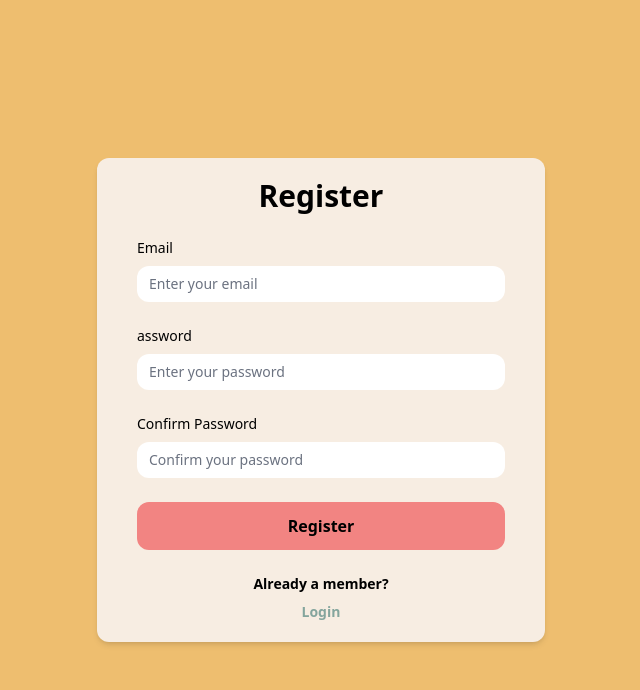
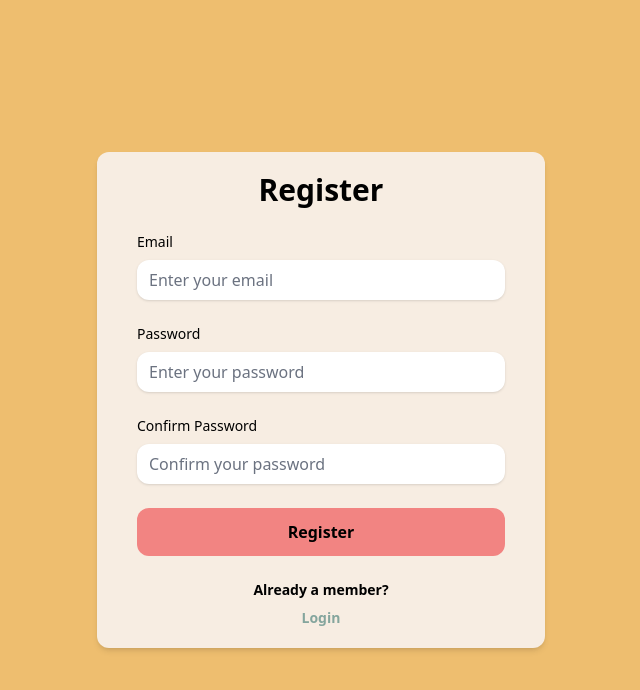
Before and after one commit to csesoc/trainee-1-23t1, a React (Vite) app in the folder frontend/: page /admin/auth/register in a window 1280 px wide. Shown: the top 690 px of the page, without its empty margins (319-959 px from the left). Built offline with nearby package versions, Linux system fonts and the light colour scheme.

Commit message:
Added input checking

```diff
--- a/frontend/src/pages/Details.tsx
+++ b/frontend/src/pages/Details.tsx
@@ -8,11 +8,11 @@ function Details () {
         <form>
           <div className="container flex items-start flex-col text-left">
             <label className="text-sm">Degree</label>
-            <input type="text" className="form-input w-full px-3 py-2 mt-2 rounded-xl border-0 text-sm" placeholder="What do you study?"></input>
+            <input type="text" className="form-input shadow w-full px-3 py-2 mt-2 rounded-xl border-0 text-sm" placeholder="What do you study?"></input>
             <label className="text-sm mt-4">Year of Study</label>
-            <input type="number" className="form-input w-full px-3 py-2 mt-2 rounded-xl border-0 text-sm" placeholder="1"></input>
+            <input type="number" className="form-input shadow w-full px-3 py-2 mt-2 rounded-xl border-0 text-sm" placeholder="1"></input>
             <label className="text-sm mt-4">WAM (optional)</label>
-            <select className="form-input w-full px-3 py-2 mt-2 rounded-xl border-0 text-sm" placeholder="Confirm your password">
+            <select className="form-input shadow w-full px-3 py-2 mt-2 rounded-xl border-0 text-sm" placeholder="Confirm your password">
               <option value="HD">none</option>
               <option value="HD">HD</option>
               <option value="HD">DN</option>
@@ -21,7 +21,7 @@ function Details () {
               <option value="HD">FL</option>
             </select>
             <label className="text-sm mt-4">MBTI (optional)</label>
-            <input type="text" className="form-input w-full px-3 py-2 mt-2 rounded-xl border-0 text-sm" placeholder="Your personality type"></input>
+            <input type="text" className="form-input shadow w-full px-3 py-2 mt-2 rounded-xl border-0 text-sm" placeholder="Your personality type"></input>
             <p className="text-xs mt-2">Your Myers-Brigg personality type. This will be used to measure compatability across possible partners.
               <a className="text-xs text-theme-blue" href="https://www.16personalities.com/" target="_blank"> Take the quiz here!</a>
             </p>
--- a/frontend/src/pages/Login.tsx
+++ b/frontend/src/pages/Login.tsx
@@ -1,9 +1,37 @@
 import { useNavigate } from 'react-router-dom';
+import React from 'react';
 
 function Login () {
+  const [email, setEmail] = React.useState('');
+  const [password, setPassword] = React.useState('');
   const navigate = useNavigate();
+
   const navToRegister = () => {
     navigate('/admin/auth/register');
+  }
+
+  const onSubmit = () => {
+    if (email && password) {
+      console.log("yay");
+      // submit(email, password);
+    }
+  }
+
+  const checkEmail = () => {
+    const input = document.getElementById('email-input');
+    if (!RegExp('^.+\@.+\..+$').test(email)) {
+      if (input) {
+        console.log("hello");
+        input.classList.remove('border-green-700');
+        input.classList.add('border', 'border-red-500');
+      }
+    } else {
+      if (input) {
+        console.log("hello");
+        input.classList.remove('border-red-500');
+        input.classList.add('border', 'border-green-700');
+      }
+    }
   }
 
   return (
@@ -14,12 +42,23 @@ function Login () {
         <form>
           <div className="container flex items-start flex-col">
             <label className="text-sm">Email</label>
-            <input type="email" className="form-input w-full px-3 py-2 mt-2 rounded-xl border-0 text-sm" placeholder="Enter your email"></input>
+            <input
+              id="email-input"
+              type="email"
+              className="form-input shadow w-full px-3 py-2 mt-2 rounded-xl border-0"
+              placeholder="Enter your email"
+              onChange={e => setEmail(e.target.value)}
+              onBlur={checkEmail} />
             <br />
             <label className="text-sm">Password</label>
-            <input type="password" className="form-input w-full px-3 py-2 mt-2 rounded-xl border-0 text-sm" placeholder="Enter your password"></input>
+            <input
+              type="password"
+              className="form-input shadow w-full px-3 py-2 mt-2 rounded-xl border-0"
+              placeholder="Enter your password"
+              onChange={e => setPassword(e.target.value)}>
+            </input>
             <br />
-            <button className="w-full px-2 py-3 rounded-xl border-0 bg-theme-red hover:bg-[#e37876]">
+            <button type="submit" className="w-full px-2 py-3 rounded-xl border-0 bg-theme-red hover:bg-[#e37876]" onClick={onSubmit}>
               <p className="font-bold">Login</p>
             </button>
           </div>
--- a/frontend/src/pages/Register.tsx
+++ b/frontend/src/pages/Register.tsx
@@ -1,6 +1,13 @@
 import { useNavigate } from 'react-router-dom';
+import React from 'react';
 
 function Register () {
+  const [email, setEmail] = React.useState('');
+  const [password, setPassword] = React.useState('');
+  const [confirmPass, setConfirmPass] = React.useState('');
+  const [validEmail, setValidEmail] = React.useState(false);
+  const [validPass, setValidPass] = React.useState(false);
+
   const navigate = useNavigate();
   const navToLogin = () => {
     navigate('/admin/auth/login');
@@ -8,6 +15,49 @@ function Register () {
   const navToDetails = () => {
     navigate('/admin/auth/details');
   }
+
+  const onSubmit = () => {
+    if (validEmail && validPass) {
+      // submit(email, password);
+      navToDetails();
+    } else {
+      if (!validEmail) alert("plox gib valid email");
+      if (!validPass) alert("passwords no matchy matchy :c")
+    }
+  }
+
+  const checkEmail = () => {
+    const input = document.getElementById('email-input');
+    if (input) {
+      if (!RegExp('^.+\@.+\..+$').test(email)) {
+        input.classList.remove('border-green-700');
+        input.classList.add('border', 'border-red-500');
+        setValidEmail(false);
+      } else {
+        input.classList.remove('border-red-500');
+        input.classList.add('border', 'border-green-700');
+        setValidEmail(true);
+     }
+    }
+  }
+
+  const checkPasswords = () => {
+    const input = document.getElementById("confirm-pass-input");
+    if (input) {
+      if (!(confirmPass === password) || (confirmPass === "")) {
+        console.log("not equal");
+        input.classList.remove('border-green-700');
+        input.classList.add('border', 'border-red-500');
+        setValidPass(false);
+      } else {
+        console.log("equal");
+        input.classList.remove('border-red-500');
+        input.classList.add('border', 'border-green-700');
+        setValidPass(true);
+      }
+    }
+  }
+
   return (
     <div className="container flex justify-center items-center min-h-screen bg-theme-yellow">
       <div className="container flex-auto max-w-md max-h-min px-10 py-5 rounded-xl shadow-md bg-theme-white">
@@ -16,15 +66,32 @@ function Register () {
         <form>
           <div className="container flex items-start flex-col">
             <label className="text-sm">Email</label>
-            <input type="email" className="form-input w-full px-3 py-2 mt-2 rounded-xl border-0 text-sm" placeholder="Enter your email"></input>
+            <input
+              id="email-input"
+              type="email"
+              className="form-input shadow w-full px-3 py-2 mt-2 rounded-xl border-0"
+              placeholder="Enter your email"
+              onChange={e => setEmail(e.target.value)}
+              onBlur={checkEmail}/>
             <br />
-            <label className="text-sm">assword</label>
-            <input type="password" className="form-input w-full px-3 py-2 mt-2 rounded-xl border-0 text-sm" placeholder="Enter your password"></input>
+            <label className="text-sm">Password</label>
+            <input
+              id="password-input"
+              type="password"
+              className="form-input shadow w-full px-3 py-2 mt-2 rounded-xl border-0"
+              placeholder="Enter your password"
+              onChange={e => setPassword(e.target.value)}/>
             <br />
             <label className="text-sm">Confirm Password</label>
-            <input type="password" className="form-input w-full px-3 py-2 mt-2 rounded-xl border-0 text-sm" placeholder="Confirm your password"></input>
+            <input
+              id="confirm-pass-input"
+              type="password"
+              className="form-input shadow w-full px-3 py-2 mt-2 rounded-xl border-0"
+              placeholder="Confirm your password"
+              onChange={e => setConfirmPass(e.target.value)}
+              onBlur={checkPasswords}/>
             <br />
-            <button className="w-full px-2 py-3 rounded-xl border-0 bg-theme-red hover:bg-[#e37876]" onClick={navToDetails}>
+            <button type="submit" className="w-full px-2 py-3 rounded-xl border-0 bg-theme-red hover:bg-[#e37876]" onClick={onSubmit}>
               <p className="font-bold">Register</p>
             </button>
           </div>
```
